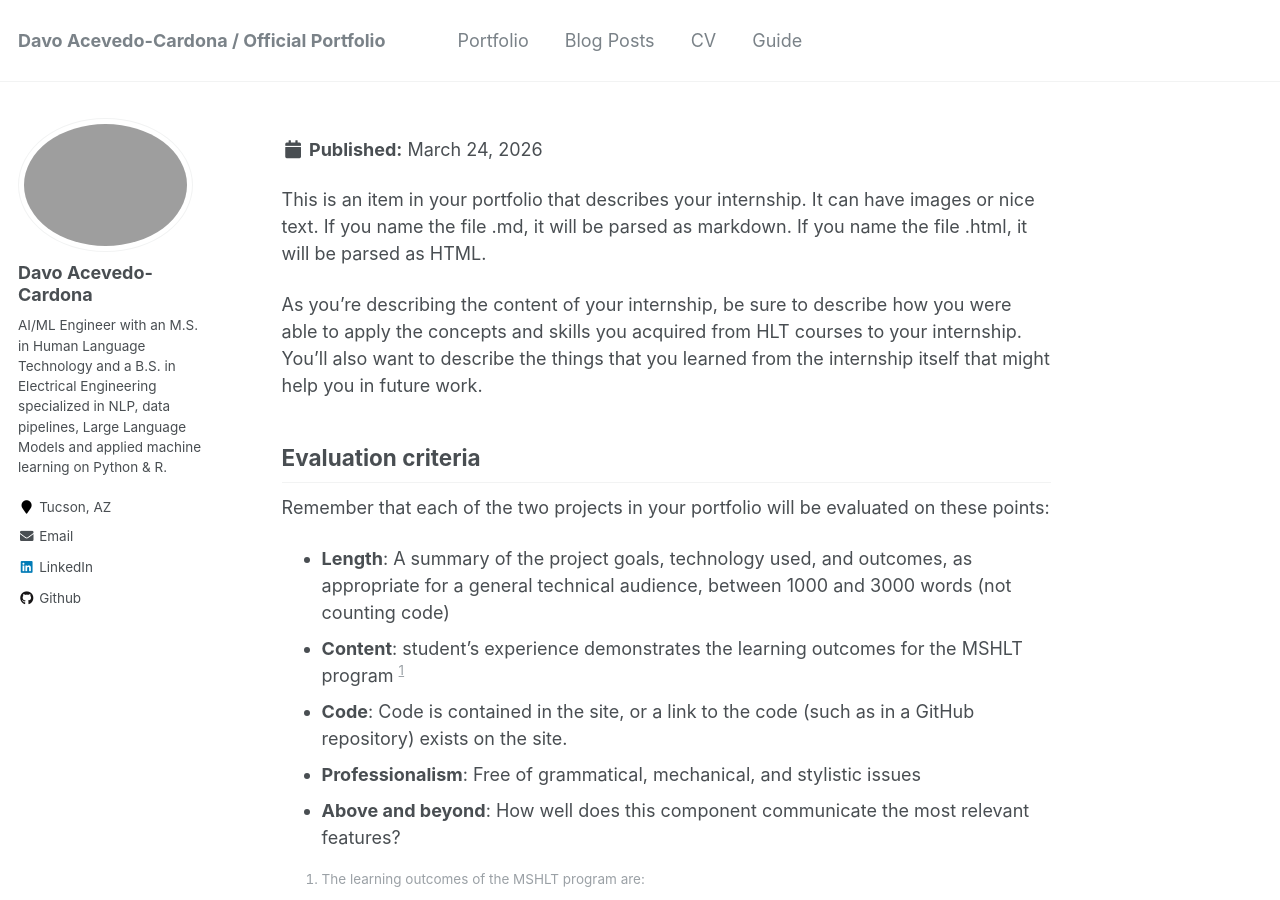
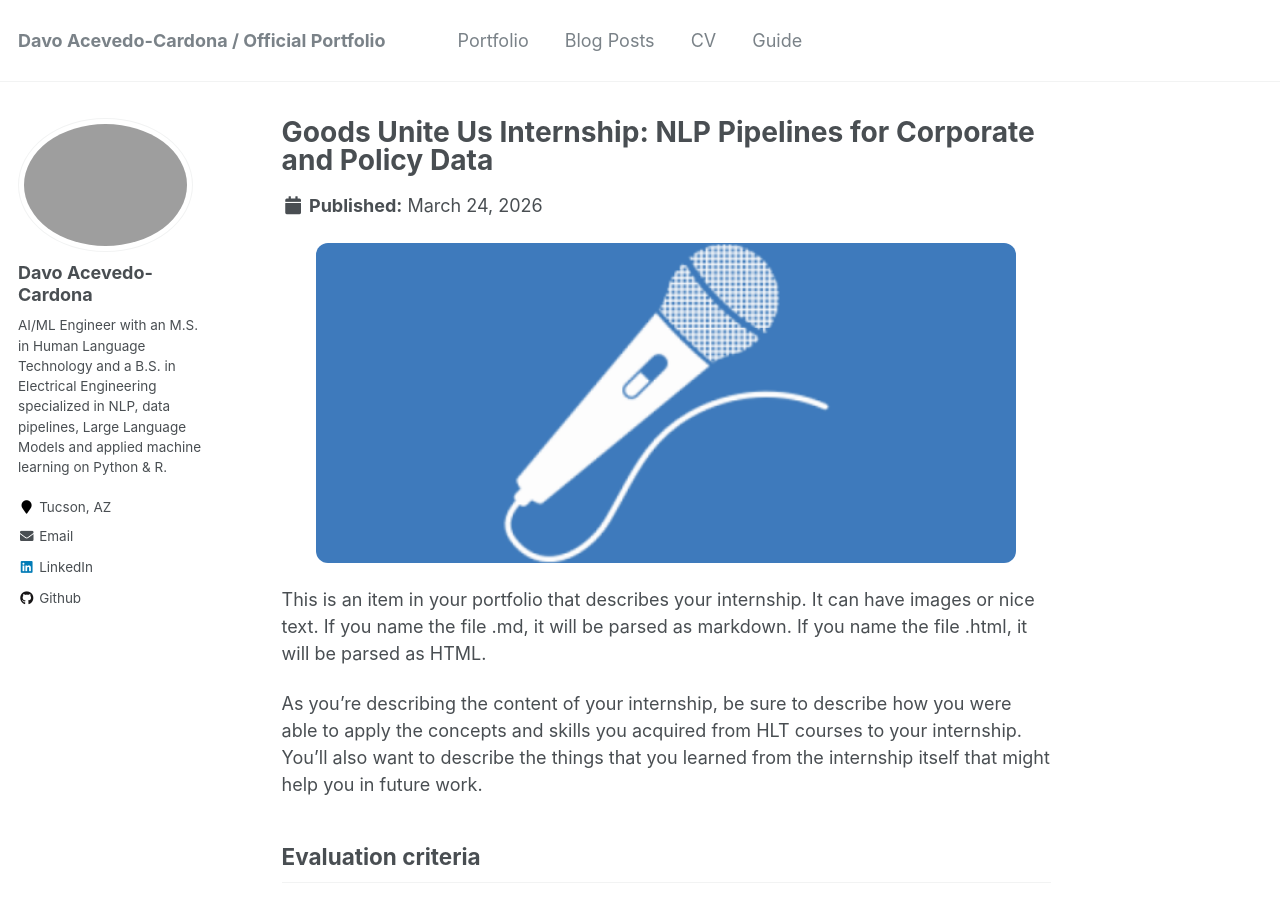
Before and after one commit to lldavoll/lldavoll.github.io, a Jekyll site: the page built from _portfolio/portfolio-1.md, in a window 1280 px wide and 900 px high. Built offline with Jekyll 4.4.1, drawn with Linux system fonts in a browser that asks for light colours.

Commit message:
Update portfolio-1.md
adjust width

```diff
--- a/_portfolio/portfolio-1.md
+++ b/_portfolio/portfolio-1.md
@@ -1,11 +1,11 @@
 ---
 title: "Goods Unite Us Internship: NLP Pipelines for Corporate and Policy Data"
-excerpt: "During my internship at Goods Unite Us, I developed NLP-driven data pipelines to process large-scale corporate and policy datasets, including SEC filings and political contribution records. This project focused on extracting, normalizing, and integrating unstructured data from into structured insights to support transparency, check reliable patterns and integrated to the Mobile App.
-<br/> <p align="center">
-  <img src="/images/good.png" style="width: 100%; max-width: 700px; height: 320px; object-fit: cover; border-radius: 12px;">
-</p>"
+excerpt: "During my internship at Goods Unite Us, I developed NLP-driven data pipelines to process large-scale corporate and policy datasets, including SEC filings and political contribution records. This project focused on extracting, normalizing, and integrating unstructured data from into structured insights to support transparency, check reliable patterns and integrated to the Mobile App."
 collection: portfolio
 ---
+<p align="center">
+  <img src="/images/good.png" style="width: 100%; max-width: 700px; height: 320px; object-fit: cover; border-radius: 12px;">
+</p>
 
 This is an item in your portfolio that describes your internship. It can have images or nice text. If you name the file .md, it will be parsed as markdown. If you name the file .html, it will be parsed as HTML.
 
```
